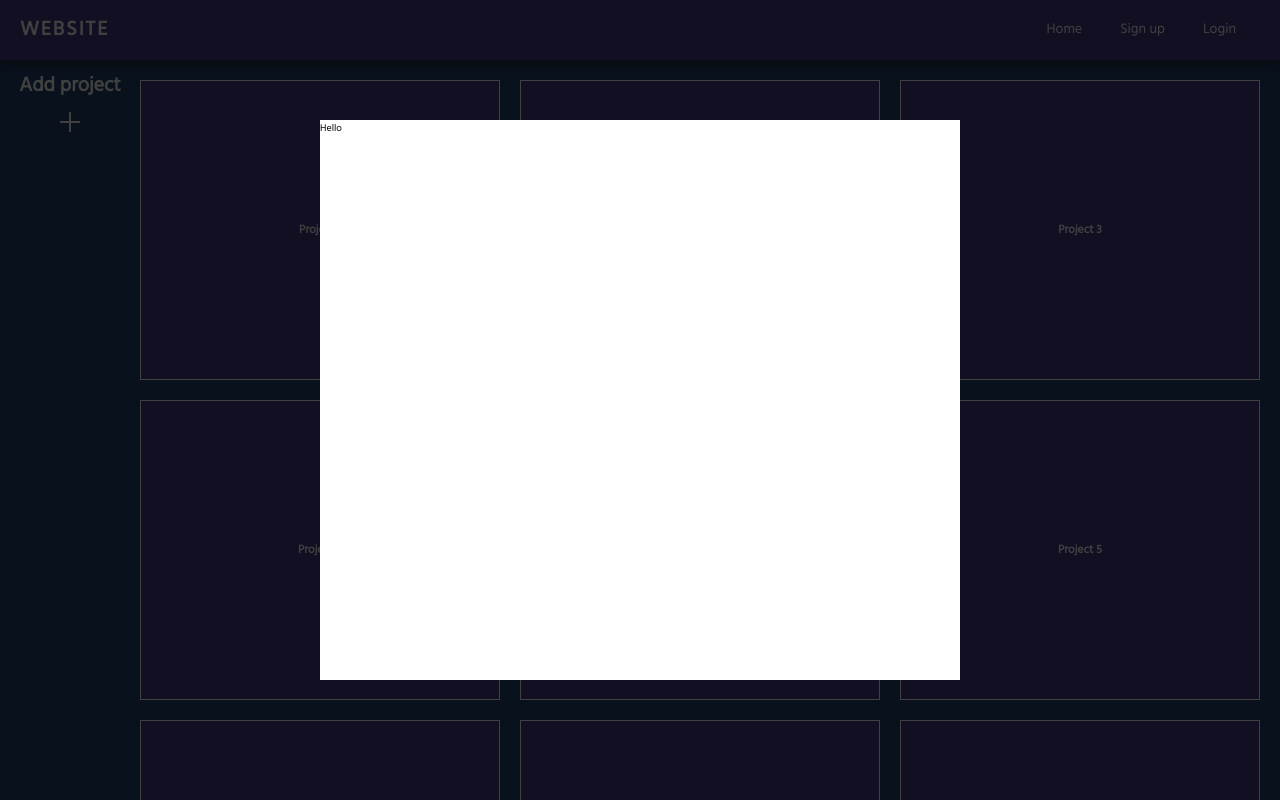
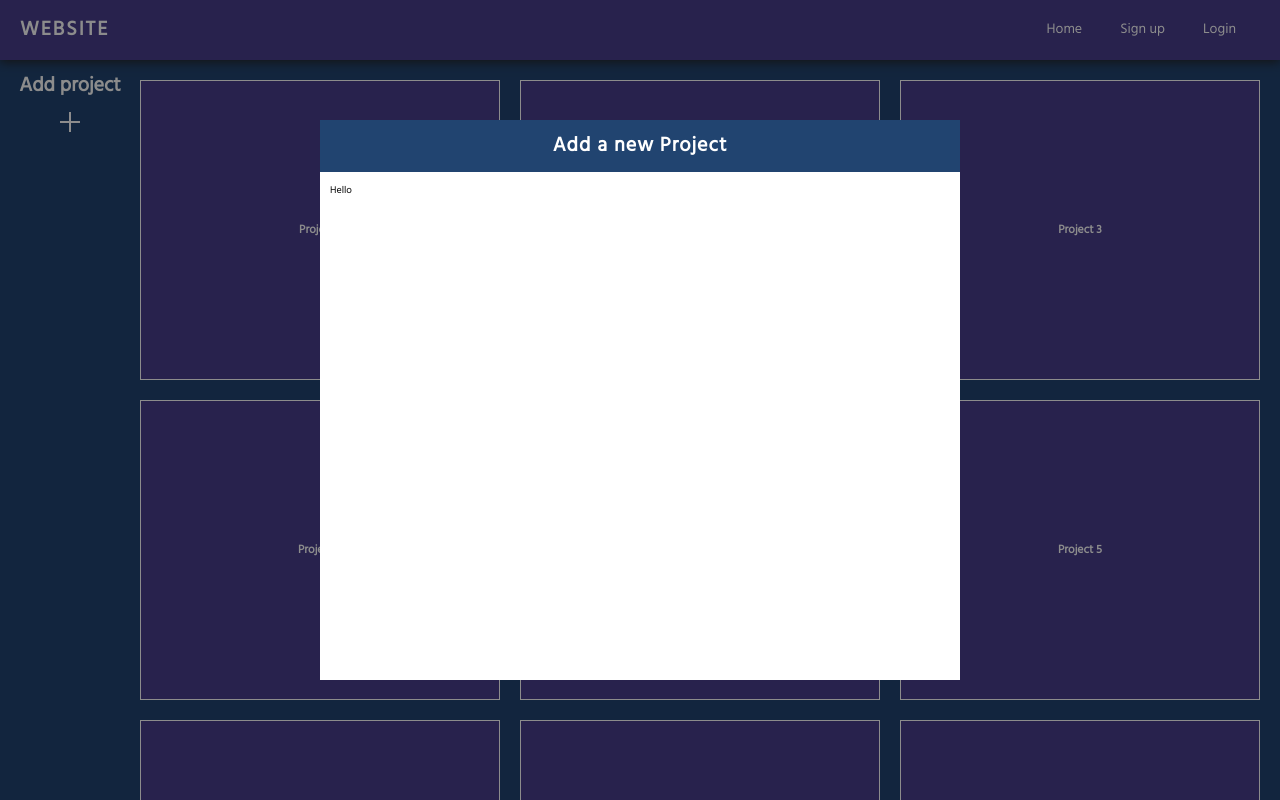
Before and after one commit to olalnoho/trello-like, a React (Create React App) app in the folder client/: page /dashboard in a window 1280 px wide. Both pictures are taken after a click on the element 70 px from the left and 122 px from the top of the page. Shown: the top 800 px of the page. Built offline with nearby package versions, Linux system fonts and the light colour scheme; no server answers.

Commit message:
modal component rework

```diff
--- a/client/src/Components/Dashboard/Dashboard.js
+++ b/client/src/Components/Dashboard/Dashboard.js
@@ -5,7 +5,16 @@ const Dashboard = () => {
    const [showModal, setShowModal] = useState(false)
    return (
       <div className="container dashboard">
-         <Modal show={showModal} onCancel={e => setShowModal(false)}>
+         <Modal
+            show={showModal}
+            className="dashboard-modal"
+            onCancel={e => setShowModal(false)}
+            header={<h2>
+               Add a new Project
+            </h2>}
+            headerClass="dashboard-modal__header"
+            contentClass="dashboard-modal__content"
+         >
             Hello
          </Modal>
          <div className="dashboard__add">
--- a/client/src/Components/Dashboard/_Dashboard.scss
+++ b/client/src/Components/Dashboard/_Dashboard.scss
@@ -60,6 +60,27 @@
   }
 }
 
+.dashboard-modal {
+  display: flex;
+  flex-direction: column;
+  &__header {
+    color: white;
+    padding: 1rem;
+    background-color: $primary-color;
+
+    h2 {
+      font-size: 2rem;
+      text-align: center;
+      letter-spacing: 1px;
+    }
+  }
+
+  &__content {
+    padding: 1rem;
+    flex: 1;
+  }
+}
+
 @media only screen and(max-width: 1000px) {
   .dashboard__projects {
     grid-template-columns: repeat(2, 1fr);
--- a/client/src/Components/UI/Modal.js
+++ b/client/src/Components/UI/Modal.js
@@ -4,9 +4,16 @@ import Backdrop from "./Backdrop"
 
 
 const ModalOverlay = props => {
-   const content = (<div className={`modal ${props.className}`}>
-      {props.children}
-   </div>)
+   const content = (
+      <div className={`modal ${props.className}`}>
+         <header className={props.headerClass}>
+            {props.header}
+         </header>
+         <main className={props.contentClass}>
+            {props.children}
+         </main>
+      </div>
+   )
 
    return ReactDOM.createPortal(content, document.getElementById('modal-root'))
 }
--- a/client/src/Components/UI/_Backdrop.scss
+++ b/client/src/Components/UI/_Backdrop.scss
@@ -4,6 +4,6 @@
   left: 0;
   width: 100%;
   height: 100vh;
-  background: rgba(0, 0, 0, 0.75);
+  background: rgba(0, 0, 0, 0.45);
   z-index: 10;
 }
--- a/client/src/css/main.css
+++ b/client/src/css/main.css
@@ -90,7 +90,7 @@
   left: 0;
   width: 100%;
   height: 100vh;
-  background: rgba(0, 0, 0, 0.75);
+  background: rgba(0, 0, 0, 0.45);
   z-index: 10;
 }
 
@@ -319,6 +319,35 @@
           box-shadow: 1px 2px 0.4rem black;
 }
 
+.dashboard-modal {
+  display: -webkit-box;
+  display: -ms-flexbox;
+  display: flex;
+  -webkit-box-orient: vertical;
+  -webkit-box-direction: normal;
+      -ms-flex-direction: column;
+          flex-direction: column;
+}
+
+.dashboard-modal__header {
+  color: white;
+  padding: 1rem;
+  background-color: #214470;
+}
+
+.dashboard-modal__header h2 {
+  font-size: 2rem;
+  text-align: center;
+  letter-spacing: 1px;
+}
+
+.dashboard-modal__content {
+  padding: 1rem;
+  -webkit-box-flex: 1;
+      -ms-flex: 1;
+          flex: 1;
+}
+
 @media only screen and (max-width: 1000px) {
   .dashboard__projects {
     -ms-grid-columns: (1fr)[2];
```
